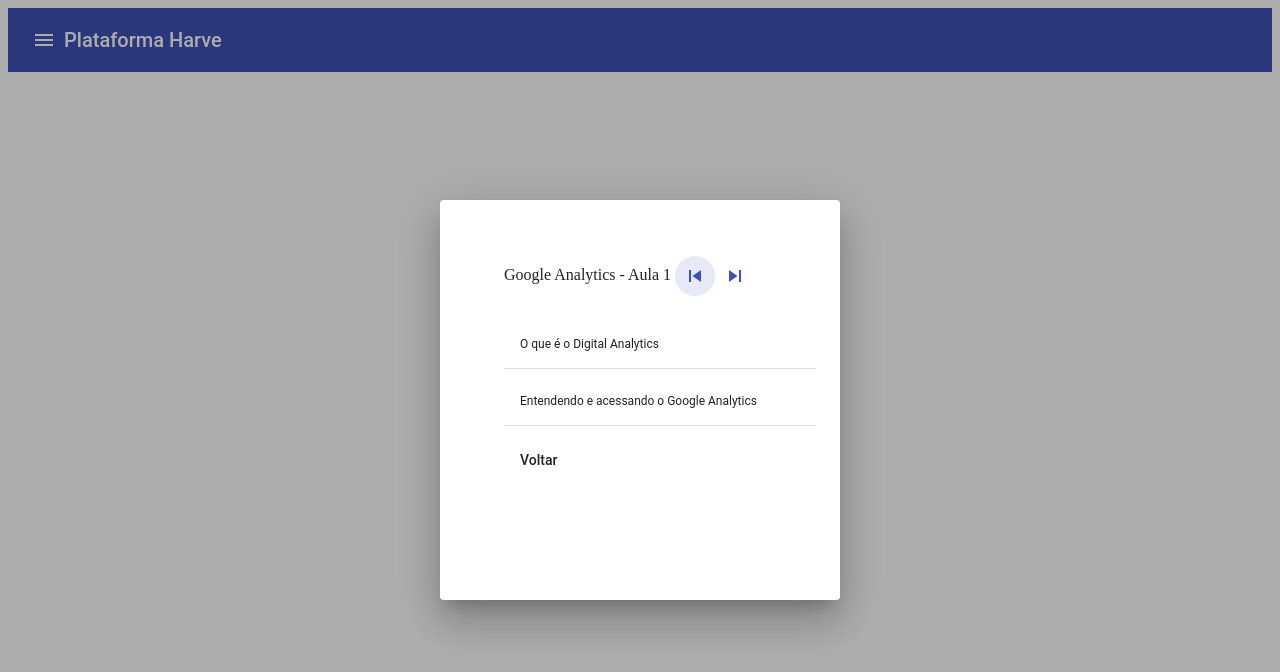
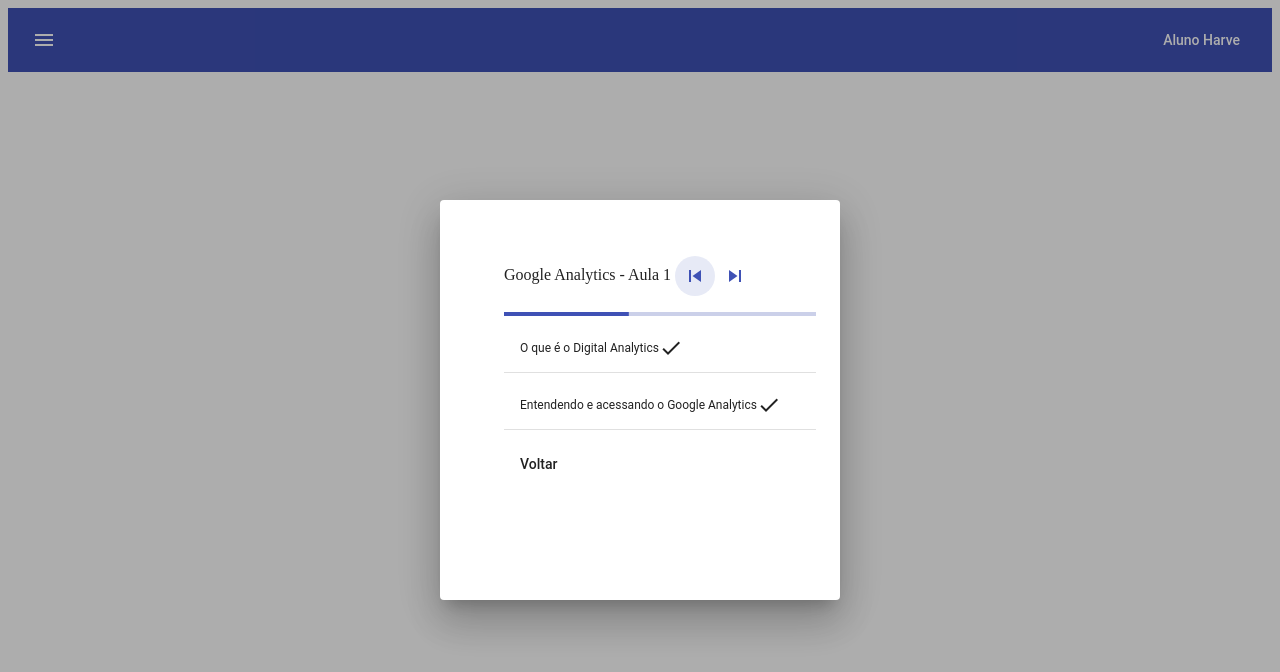
Before and after one commit to marceloharve/angular-ivy-dshhju, an Angular app: page /aula1-revisao in a window 1280 px wide. Both pictures are taken after a click on the button "menu". Shown: the top 672 px of the page. Built offline with nearby package versions, Linux system fonts and the light colour scheme.

Commit message:
4 files modified

```diff
--- a/src/app/app.component.css
+++ b/src/app/app.component.css
@@ -1,3 +1,6 @@
 .mat-list {
   font-size: x-small;
 }
+.example-spacer {
+  flex: 1 1 auto;
+}
--- a/src/app/app.component.html
+++ b/src/app/app.component.html
@@ -7,7 +7,17 @@
   >
     <mat-icon>menu</mat-icon>
   </button>
-  <span>Plataforma Harve</span>
+  <span></span>
+  <span class="example-spacer"></span>
+  <button mat-button [matMenuTriggerFor]="menu">Aluno Harve</button>
+<!-- #enddocregion mat-menu-trigger-for -->
+<mat-menu #menu="matMenu">
+  <button mat-menu-item>Meus Cursos</button>
+  <button mat-menu-item>Marcar mentoria</button>
+  <button mat-menu-item>Editar perfil</button>
+  <button mat-menu-item>Logout</button>
+</mat-menu>
+
 </mat-toolbar>
 
 <router-outlet></router-outlet>
--- a/src/app/app.module.ts
+++ b/src/app/app.module.ts
@@ -17,9 +17,10 @@
 import { BrowserAnimationsModule } from '@angular/platform-browser/animations';
 import {MatListModule} from '@angular/material/list';
 import {Menu} from './app.component';
+import {MatMenuModule} from '@angular/material/menu';
 
 @NgModule({
-  imports:      [ MatListModule,MatDialogModule, BrowserAnimationsModule,MatCardModule,MatRadioModule,MatButtonModule,MatToolbarModule, MatProgressBarModule, MatIconModule,BrowserModule, FormsModule,  RouterModule.forRoot([
+  imports:      [MatMenuModule, MatListModule,MatDialogModule, BrowserAnimationsModule,MatCardModule,MatRadioModule,MatButtonModule,MatToolbarModule, MatProgressBarModule, MatIconModule,BrowserModule, FormsModule,  RouterModule.forRoot([
     {path: 'aula1', component: Aula1Component},
     {path: 'aula1-revisao', component: Aula1RevisaoComponent},
   ]), ],
--- a/src/app/menu.html
+++ b/src/app/menu.html
@@ -8,8 +8,9 @@
 <mat-icon>skip_next</mat-icon>
 </button>
   </p>
+  <mat-progress-bar mode="determinate" value="40"></mat-progress-bar>
   <mat-list *ngFor="let aula of data.dados._analytics.aulas">
-    <mat-list-item><p style="font-size:12px;">{{aula.nome}}</p></mat-list-item>
+    <mat-list-item><p style="font-size:12px;">{{aula.nome}}</p><mat-icon>check</mat-icon></mat-list-item>
     <mat-divider></mat-divider>
   </mat-list>
 </div>
```
